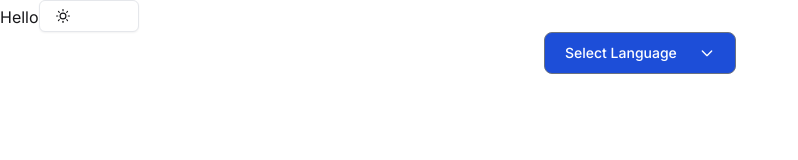
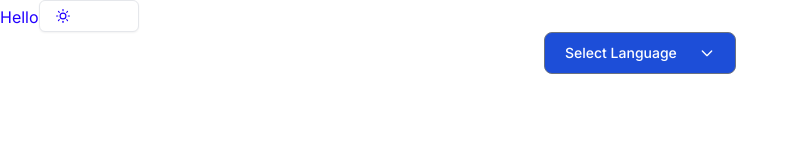
Before and after one commit to yahyaparvar/nextjs-template, a Next.js app: page /en in a window 1280 px wide. Shown: the top 160 px of the page, without its empty margins (0-798 px from the left). Built offline with nearby package versions, Linux system fonts and the light colour scheme.

Commit message:
added custom themes

```diff
--- a/src/app/[locale]/globals.css
+++ b/src/app/[locale]/globals.css
@@ -4,18 +4,34 @@
 
 @layer base {
   :root {
-    --background: 0 0% 100%;
-    --primary: 240 5.9% 10%;
+    --primary: #2200ff;
+    --text-secondary: #000000;
+    --background: #fff;
+    --button: #fff;
+    --dropdown: #dadce6;
+    --dropdown-hover: #c2cedf;
+    --button-secondary: #000;
+    --selected: #9ec6ff;
   }
-
   .dark {
-    --background: 240 10% 3.9%;
-    --primary: 0 0% 98%;
+    --primary: #b3b3ff; /* Lighter blue for text */
+    --text-secondary: #e6e6e6; /* Light gray for secondary text */
+    --background: #121212; /* Very dark gray for background */
+    --button: #333333; /* Dark gray for buttons */
+    --dropdown: #333333; /* Dark gray for dropdowns */
+    --dropdown-hover: #444444; /* Slightly lighter gray for dropdown hover */
+    --button-secondary: #ffffff; /* White for secondary buttons */
+    --selected: #5a7dff;
   }
-
   .orange {
-    --background: 24.6 95% 53.1%;
-    --primary: 24.6 95% 53.1%;
+    --primary: #f8edeb; /* Creamy for text */
+    --text-secondary: #ffadad; /* Soft red for secondary text */
+    --background: #9d8189; /* Muted purple for background */
+    --button: #eac4d5; /* Light pink for buttons */
+    --dropdown: #b5838d; /* Warm purple for dropdowns */
+    --dropdown-hover: #9d8189; /* Muted purple for dropdown hover */
+    --button-secondary: #2200ff; /* Blue for button text */
+    --selected: #f4acb7;
   }
 }
 
--- a/tailwind.config.ts
+++ b/tailwind.config.ts
@@ -19,11 +19,16 @@ const config = {
     },
     extend: {
       colors: {
-        background: 'hsl(var(--background))',
+        background: 'var(--background)',
         primary: {
-          DEFAULT: 'hsl(var(--primary))',
-          foreground: 'hsl(var(--primary-foreground))'
-        }
+          DEFAULT: 'var(--primary)'
+        },
+        secondary: 'var(--text-secondary)',
+        button: 'var(--button)',
+        selected: 'var(--selected)',
+        dropdown: 'var(--dropdown)',
+        dropdownHover: 'var(--dropdown-hover)',
+        buttonSecondary: 'var(--button-secondary)'
       },
       animation: {
         'accordion-down': 'accordion-down 0.2s ease-out',
```
